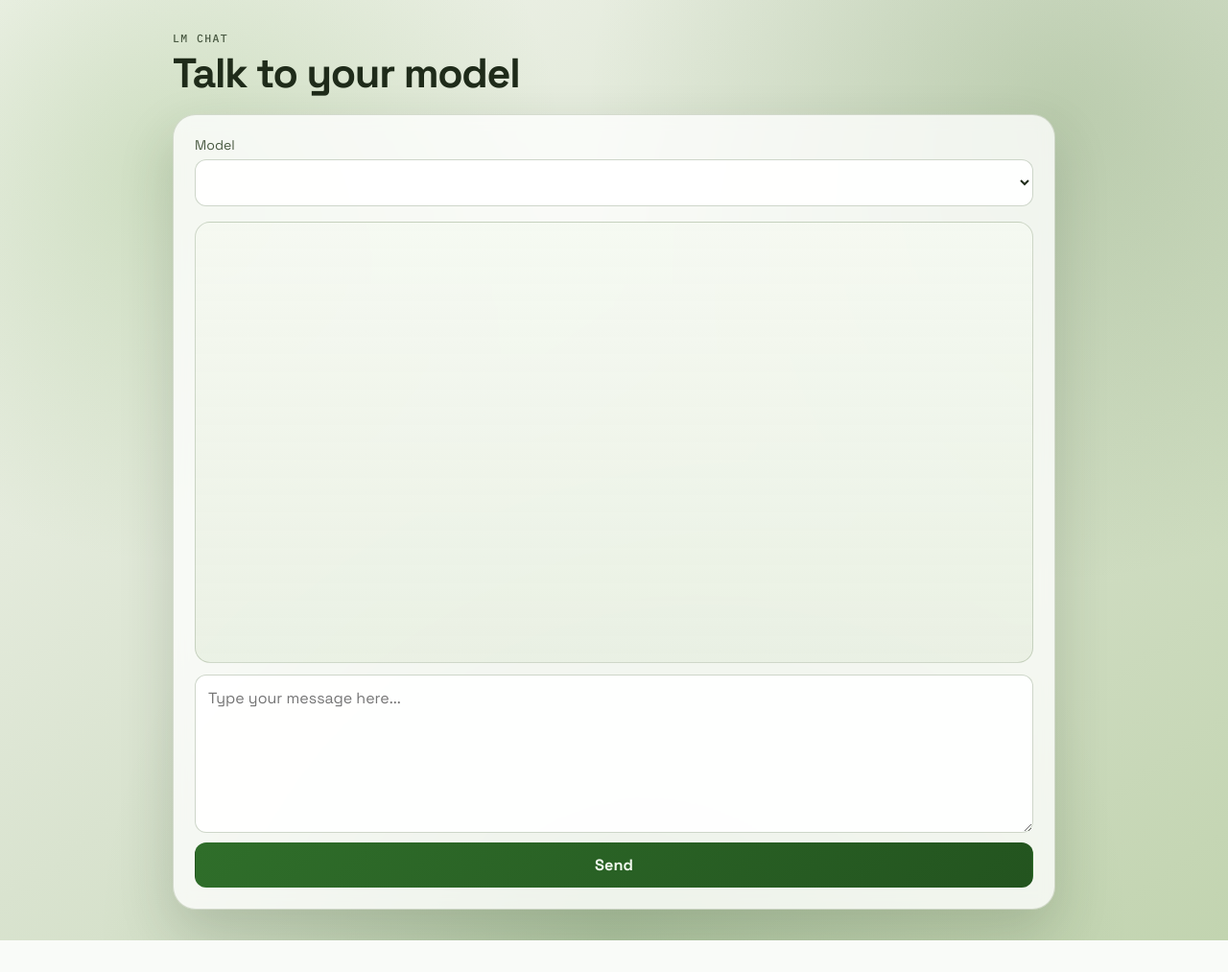
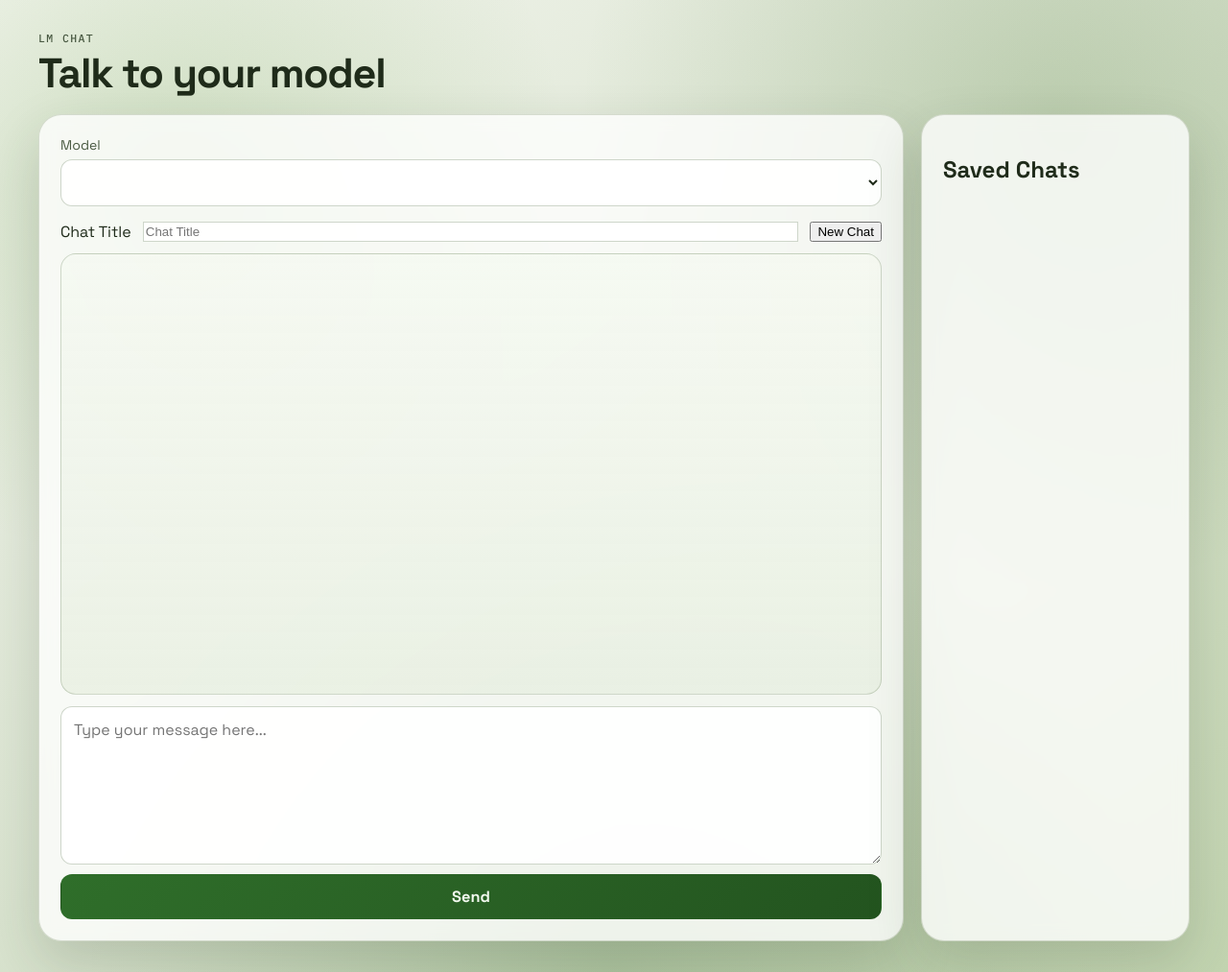
Before and after one commit to patman52/lm-chat, a FastAPI app: page /chat in a window 1280 px wide. Shown: the whole page at 96% size. Before the commit the page ends 980 px from the top, so only its background shows below. Run offline with FastAPI, Linux system fonts and the light colour scheme; lists and menus that the app fills with data are empty; parts of the project's set-up code (start-up, migrations or seed data) failed here and were passed over.

Commit message:
added side bar to view chat history, fixed some styling issues and added a get multiple chat from the db method

```diff
--- a/static/base.js
+++ b/static/base.js
@@ -2,7 +2,11 @@ const sendButton = document.getElementById("send-button");
 const chatInput = document.getElementById("chat-input");
 const chatMessages = document.getElementById("chat-messages");
 const modelSelect = document.getElementById("model-select");
-const conversationHistory = [];
+const newChatButton = document.getElementById("new-chat-button");
+let conversationHistory = [];
+let currentChatId = null; // This will be set when a chat is loaded or created
+let chatTitleInput = document.getElementById("chat-title-input");
+let savedChatsList = document.getElementById("saved-chats-list");
 
 function toDisplayText(value) {
     if (Array.isArray(value)) {
@@ -29,7 +33,7 @@ function createBubble(label, text, cssClass, renderMarkdown = false) {
 
     // Apply red color for user messages
     if (cssClass === "user-message") {
-        wrapper.style.color = "#ff0019";  // Bootstrap danger/red color
+        wrapper.style.color = "#9900ff";  // Bootstrap danger/red color
     }
 
     const tag = document.createElement("span");
@@ -50,9 +54,74 @@ function createBubble(label, text, cssClass, renderMarkdown = false) {
     return wrapper;
 }
 
+async function createNewChat(chat_title) {
+    // Clear the conversation history and chat messages
+    conversationHistory.length = 0;
+    chatMessages.innerHTML = "";
+    currentChatId = null; // Reset the current chat ID
+
+    try {
+        const response = await fetch("/chat/new", {
+            method: "POST",
+            headers: {
+                "Content-Type": "application/json"
+            },
+            body: JSON.stringify({ title: chat_title })
+        });
+
+        const result = await response.json();
+        if (result.status === "success") {
+            currentChatId = result.chat_id;
+        } else {
+            alert("Error: " + result.message);
+        }
+    } catch (error) {
+        alert("An error occurred while creating a new chat.");
+    }
+}
+
+
+newChatButton.addEventListener("click", async () => {
+    // clears the chat history and messages, and creates a new chat with the title from the input field (or "New Chat" if the input is empty)
+    await createNewChat(chatTitleInput.value.trim() || "New Chat");
+});
+
+
+function loadChat(chatId) {
+    // fetches the chat history for the given chat ID and populates the chat messages area with the conversation history
+    fetch(`/chat/${chatId}`)
+
+async function getChatHistory(title_filter = "") {
+    let result;
+    try {
+        const response = await fetch(`/chats?title_query=${encodeURIComponent(title_filter)}`);
+        result = await response.json();
+    } catch (error) {
+        alert("An error occurred while fetching the chat history.");
+        return;
+    }
+    savedChatsList.innerHTML = "";
+    if (result.status === "success") {
+        result.chats.forEach(chat => {
+            const listItem = document.createElement("li");
+            listItem.className = "chat-list-item";
+            listItem.textContent = chat.title;
+            listItem.addEventListener("click", () => loadChat(chat.id));
+            savedChatsList.appendChild(listItem);
+        });
+    } else {
+        alert("Error: " + result.message);
+    }
+}
+
 
 sendButton.addEventListener("click", async (event) => {
     event.preventDefault();
+
+    // if the current chat ID is not set, create a new chat first
+    if (!currentChatId) {
+        await createNewChat(chatTitleInput.value.trim() || "New Chat");
+    }
 
     const userMessage = chatInput.value.trim();
     if (!userMessage) return;
@@ -111,3 +180,8 @@ sendButton.addEventListener("click", async (event) => {
         sendButton.removeAttribute("aria-busy");
     }
 });
+
+
+window.addEventListener('DOMContentLoaded', () => {
+    getChatHistory();
+});
--- a/static/style.css
+++ b/static/style.css
@@ -34,20 +34,28 @@ body {
 }
 
 .layout {
-	width: min(920px, 100%);
-	margin: 0 auto;
-	min-height: calc(100vh - 64px);
-	align-content: center;
-	display: grid;
-	gap: 18px;
-	animation: rise-in 420ms ease-out;
+    width: min(1200px, 100%);
+    margin: 0 auto;
+    min-height: calc(100vh - 64px);
+    align-content: start;
+    display: grid;
+    grid-template-columns: minmax(0, 1fr) 280px;
+    grid-template-areas:
+        "header header"
+        "chat sidebar";
+    gap: 18px;
+    animation: rise-in 420ms ease-out;
 }
 
+.page-header {
+    grid-area: header;
+}
 .page-header h1 {
 	margin: 0;
 	font-size: clamp(1.8rem, 2.2vw + 1rem, 2.7rem);
 	line-height: 1.1;
 	letter-spacing: -0.03em;
+	grid-area: header;
 }
 
 .eyebrow {
@@ -59,7 +67,9 @@ body {
 	color: var(--ink-soft);
 }
 
-.chat-shell {
+.chat-section {
+	grid-area: chat;
+	min-width: 0;
 	background: var(--panel);
 	backdrop-filter: blur(8px);
 	border: 1px solid var(--panel-border);
@@ -68,6 +78,34 @@ body {
 	padding: 22px;
 	display: grid;
 	gap: 16px;
+	flex-direction: column;
+	flex: 1;
+	transition: background 0.3s ease, border-color 0.3s ease;
+}
+
+.sidebar {
+	grid-area: sidebar;
+	width: 100%;
+	background: var(--panel);
+	backdrop-filter: blur(8px);
+	border: 1px solid var(--panel-border);
+	border-radius: 24px;
+	box-shadow: var(--shadow);
+	padding: 22px;
+	width: 280px;
+	display: grid;
+	gap: 16px;
+	transition: background 0.3s ease, border-color 0.3s ease;
+}
+
+
+.chat-list-item {
+	padding: 10px 14px;
+	border-radius: 12px;
+	border: 1px solid rgba(62, 92, 45, 0.25);
+	background: rgba(255, 255, 255, 0.92);
+	cursor: pointer;
+	transition: background 0.2s ease, border-color 0.2s ease;
 }
 
 .model-selection {
@@ -114,6 +152,27 @@ body {
 .chat-container {
 	display: grid;
 	gap: 12px;
+}
+
+.chat-header {
+	display: flex;
+	gap: 12px;
+}
+
+.chat-header input {
+	flex: 1;
+	gap: 12px;
+	border: 1px solid rgba(62, 92, 45, 0.25);
+	background: rgba(255, 255, 255, 0.92);
+}
+
+#saved-chats-list {
+	list-style: none;
+	padding: 0;
+	margin: 0;
+	display: flex;
+	flex-direction: column;
+	gap: 8px;
 }
 
 .chat-messages {
@@ -214,10 +273,14 @@ body {
 	}
 
 	.layout {
-		min-height: calc(100vh - 36px);
+		grid-template-columns: 1fr;
+		grid-template-areas:
+			"header"
+			"chat"
+			"sidebar";
 	}
 
-	.chat-shell {
+	.chat-section {
 		border-radius: 18px;
 		padding: 14px;
 	}
--- a/templates/base.html
+++ b/templates/base.html
@@ -15,8 +15,8 @@
             <p class="eyebrow">LM Chat</p>
             <h1>Talk to your model</h1>
         </header>
-
-        <section class="chat-shell">
+        <!-- Chat container to the left -->
+        <section id="chat-shell" class="chat-section">
             <div class="model-selection">
                 <label for="model-select">Model</label>
                 <select id="model-select" name="model">
@@ -27,6 +27,11 @@
             </div>
 
             <div class="chat-container">
+                <div class="chat-header">
+                    <label for="chat-title-input">Chat Title</label>
+                    <input type="text" id="chat-title-input" placeholder="Chat Title" aria-label="Chat Title">
+                    <button id="new-chat-button">New Chat</button>
+                </div>
                 <div class="chat-messages" id="chat-messages" aria-live="polite">
                     <!-- chat messages will be appended here -->
                 </div>
@@ -36,6 +41,12 @@
                 </form>
             </div>
         </section>
+        <!-- Sidebar to the right -->
+        <section id="sidebar" class="sidebar">
+            <h2>Saved Chats</h2>
+            <ul id="saved-chats-list">
+            </ul>
+        </section>
     </main>
 <script src="{{ url_for('static', path='base.js') }}" defer></script>
 <script src="https://cdn.jsdelivr.net/npm/marked/marked.min.js"></script>
```
Also changed, not shown: app.py (+35 -0 lines), db.py (+17 -0 lines), README.md.
